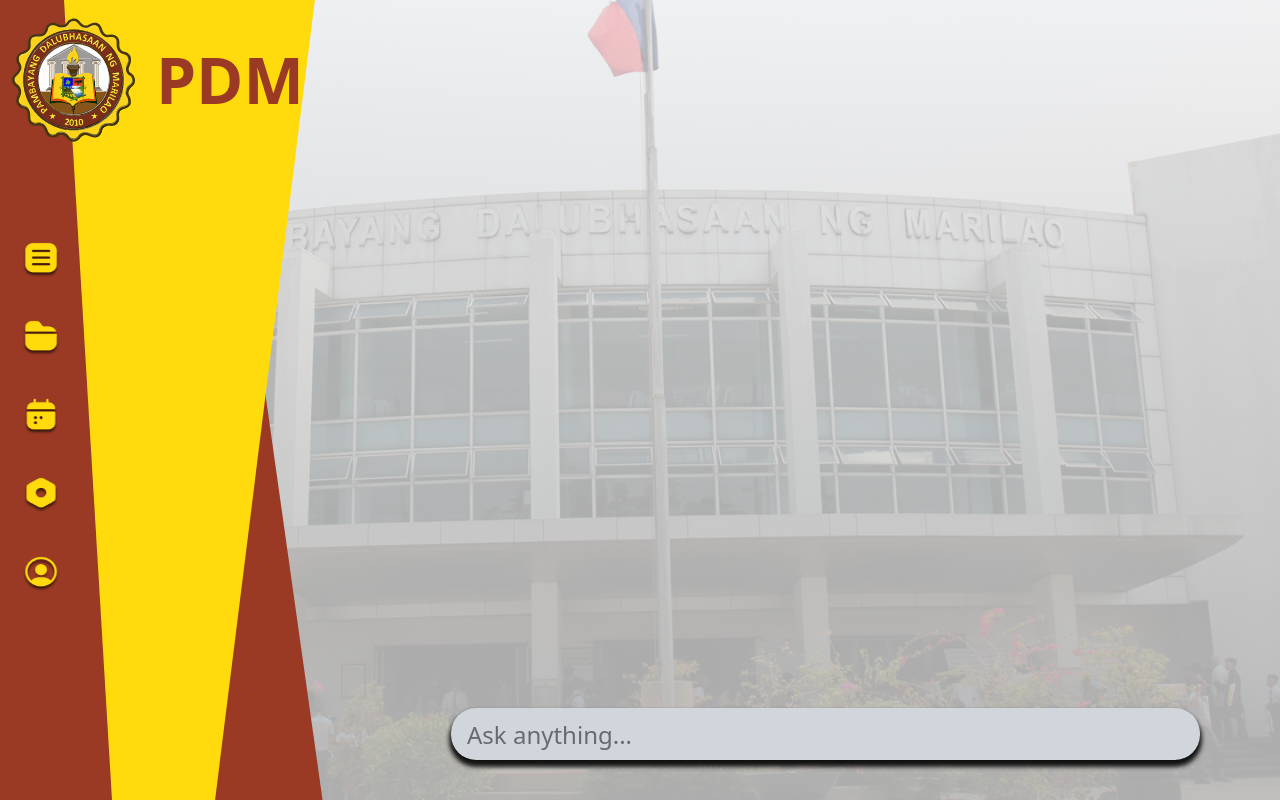
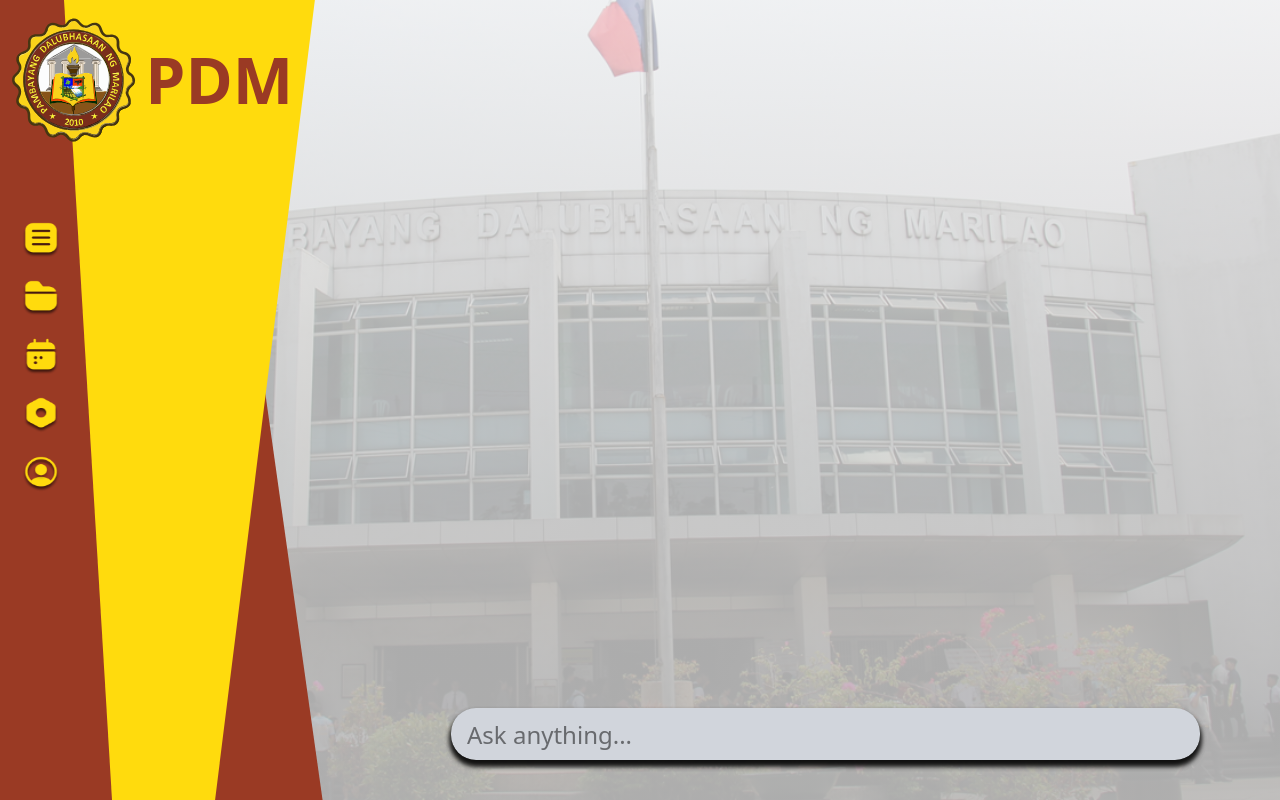
Before and after one commit to priya-sndrs/InstSys-CaseStudy, a React (Vite) app in the folder frontend/: page / in a window 1280 px wide. Both pictures are taken after typing "Sample", "Sample123" into the empty fields and a click on the button "Log In". Built offline with nearby package versions, Linux system fonts and the light colour scheme.

Commit message:
Chatbox Scroll

```diff
--- a/frontend/src/chatPrompt.css
+++ b/frontend/src/chatPrompt.css
@@ -60,10 +60,10 @@
 .botRespo {
     font-size: clamp(1rem, 1.8vw, 1.8rem);
     font-family: sans-serif;
+    text-align: justify;
     line-height: 1.2;
-    padding: 1% 1% 3% 1%;
     background-color: rgb(161, 161, 161);
-    clip-path: polygon(0% 0%, 100% 0%, 100% 75%, 75% 75%, 5% 75%, 0 90%, 0% 75%);
+    clip-path: polygon(0% 0%, 100% 0%, 100% 95%, 5% 95%, 0 100%, 0% 75%);
     color: black;
 }
 
--- a/frontend/src/chatPrompt.jsx
+++ b/frontend/src/chatPrompt.jsx
@@ -16,7 +16,7 @@ function ChatPrompt() {
     setTimeout(() => {
       setMessages((prev) => [
         ...prev,
-        { sender: "bot", text: "Wag kang pumasok. Unahin mo ang iyong sarili, magpahinga ka at sulitin ang mga oras na ika'y nakakahinga pa", type: "defaultRes"},
+        { sender: "bot", text: "Lorem lorem lorem Lorem lorem loremLorem lorem loremLorem lorem loremLorem lorem loremLorem lorem lorem", type: "defaultRes"},
       ]);
     }, 500);
   };
@@ -76,8 +76,8 @@ function ChatPrompt() {
       <div className="mainContent flex h-full justify-center items-center">
         {/* NavBar */}
         <div className="navBar w-full h-full flex flex-col justify-between z-10">
-            <div className="flex flex-col gap-10 pl-[6%]">
-                <div className="flex mb-10 ml-[-3.4%] gap-[5%] items-center">
+            <div className="flex flex-col gap-5 pl-[6%]">
+                <div className="flex mb-10 ml-[-3.4%] gap-[2%] items-center">
                   <button className="nav w-auto !py-4">
                     <img src="./public/images/PDM-Logo.svg" alt="PDM-LOGO" className="navBtn w-[10vw] aspect-square"/>
                   </button>
@@ -113,13 +113,13 @@ function ChatPrompt() {
             {/* Displays the message and response  */}
             <div
               ref={boxRef}
-              className="box relative flex flex-col w-[90%] h-[90%] justify-end overflow-y-auto p-4 rounded-lg"
+              className="box relative flex flex-col w-[90%] h-[90%] overflow-y-scroll p-4 rounded-lg"
             >
               {messages.map((msg, i) => (
                 <div
                   // ito kasi iniistore nya yung message as array storing previous promptsw, kaya naka by index ang display nya ng message
                   key={i}
-                  className={`content p-2 rounded-lg max-w-xs break-words whitespace-normal ${
+                  className={`content p-2 rounded-lg max-w-[90%] ${
                     // this checks if the message is from the user or bot
                     msg.type === "uploading"
                       ? "uploading botRespo"
```
